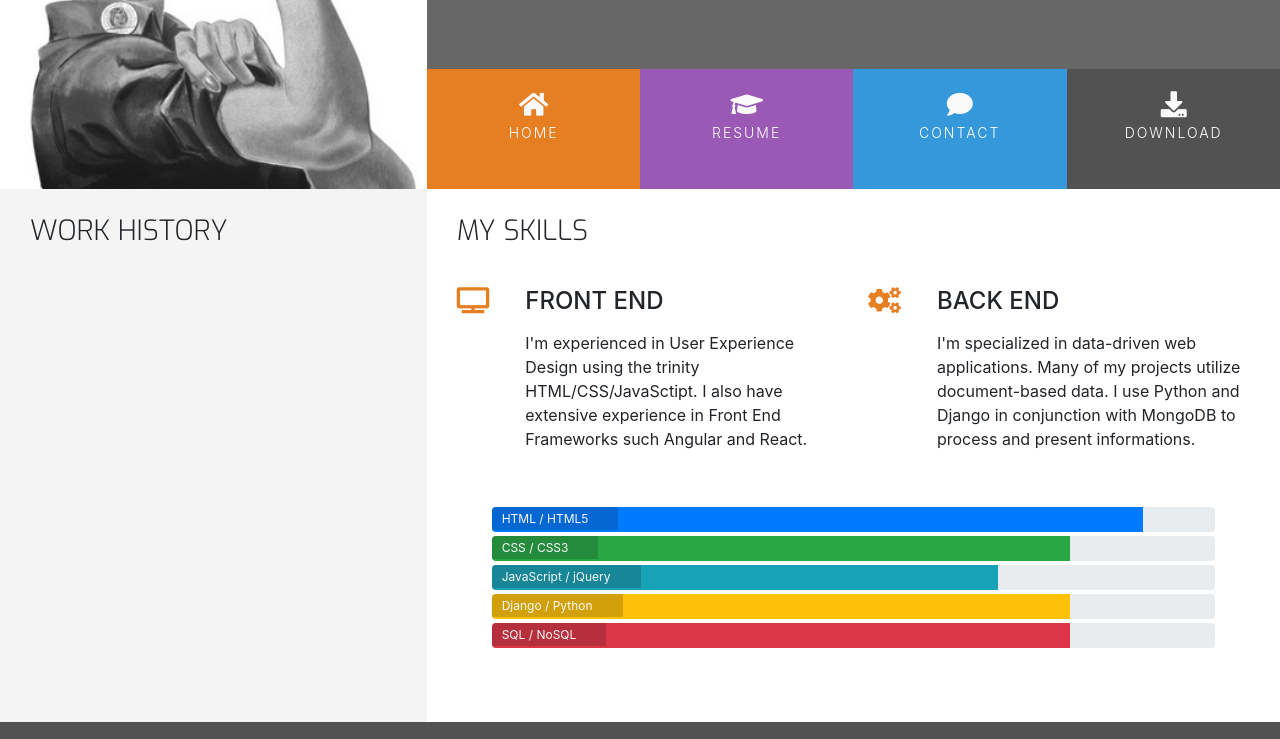
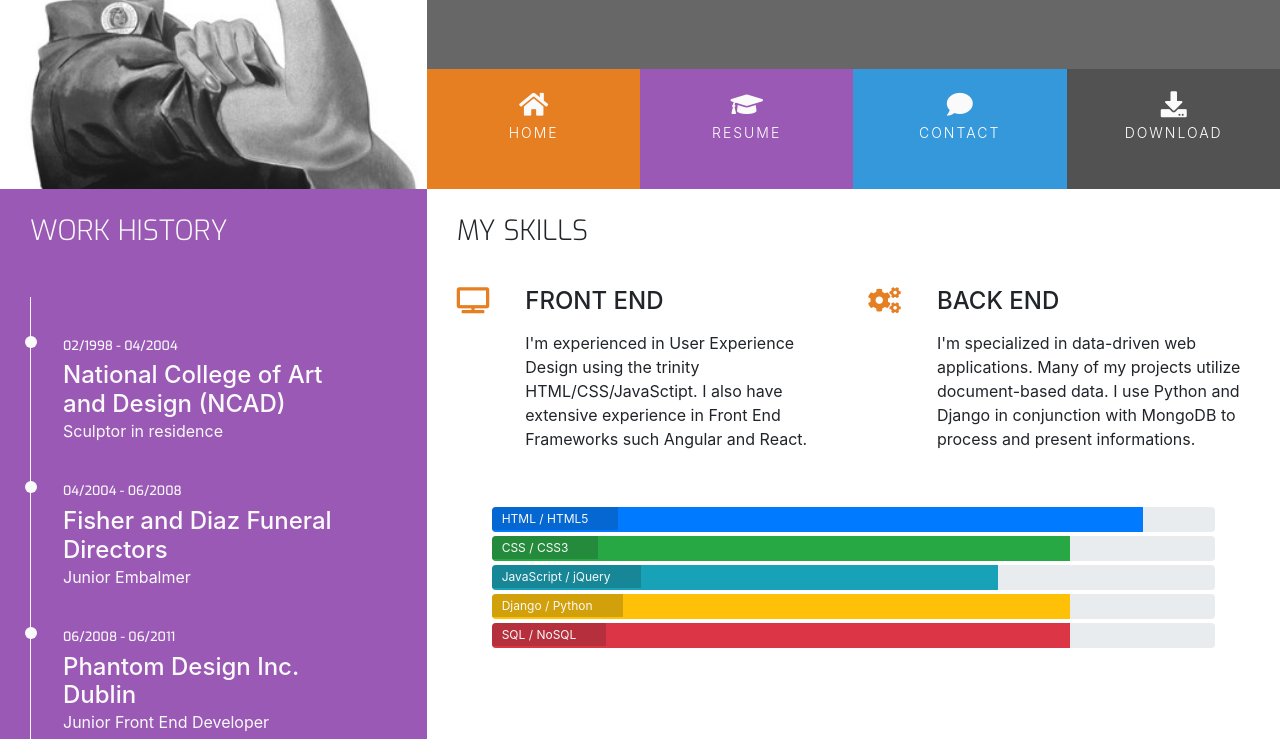
Before and after one commit to IgnazioSotgiu/ucd-resume, a plain HTML site: page resume.html in a window 1280 px wide. Shown: the part 180-919 px from the top of the page. Drawn offline with nearby package versions, Linux system fonts and the light colour scheme.

Commit message:
added resume.html content

```diff
--- a/assets/css/style.css
+++ b/assets/css/style.css
@@ -8,6 +8,9 @@
 }
 .bg-color-personal-info{
     background-color: #f4f4f4;
+}
+.bg-color-work-history{
+    background-color: #9b59b6;
 }
 .ui-menu-color-home{
     background-color: #e67e22;
@@ -46,6 +49,7 @@ h1,h2,h3,h4{
     padding: 0 30px 30px;
     float: none;
 }
+.history-heading ,
 .section-heading{
     font-family: "Exo", sans-serif;
     font-weight: 300;
@@ -237,3 +241,44 @@ footer{
 .progress-section{
     margin: 40px 20px
 }
+/*-------------------------------------------Work history*/
+.history-heading{
+    color: #fafafa;
+    margin-bottom: 50px;
+}
+.timeline-item{
+    padding: 4em 2em 0em 2em;
+    position: relative;
+    color: #fafafa;
+    border-left: 1px solid;
+}
+.timeline-item p{
+    padding: 0;
+    margin: 0;
+}
+.timeline-item:before{
+    content: attr(data-dates);
+    position: absolute;
+    left: 2.5em;
+    top: 3em;
+    display: block;
+    font-family: "Exo" , sans-serif;
+    font-weight: 500;
+    font-size: 0.8em;
+    padding: 0;
+    margin: 0;
+}
+.timeline-item:after{
+    width: 12px;
+    height: 12px;
+    display: block;
+    top: 2.4em;
+    position: absolute;
+    left: -6px;
+    border-radius: 12px;
+    content: "";
+    background-color: #fafafa;
+}
+.history-items{
+    margin-bottom: 30px;
+}
--- a/resume.html
+++ b/resume.html
@@ -51,15 +51,32 @@
 
         </div>
     </header>
-      <section class="container-fluid">
-        <div class="row">
-            <div class="col-md-4 bg-color-personal-info section-column">
+    <section class="container-fluid">
+        <div class="row ">
+            <div class="col-md-4 bg-color-work-history section-column">
                 <div class="row">
                     <div class="col-12">
-                        <h3 class="section-heading uppercase">Work History</h3>
+                        <h3 class="history-heading uppercase">Work History</h3>
                     </div>
                 </div>
-
+                <div class="history-items">
+                    <div class="timeline-item" data-dates="02/1998 - 04/2004">
+                        <h4>National College of Art and Design (NCAD)</h4>
+                        <p>Sculptor in residence</p>
+                    </div>
+                    <div class="timeline-item" data-dates="04/2004 - 06/2008">
+                        <h4>Fisher and Diaz Funeral Directors</h4>
+                        <p>Junior Embalmer</p>
+                    </div>
+                    <div class="timeline-item" data-dates="06/2008 - 06/2011">
+                        <h4>Phantom Design Inc. Dublin</h4>
+                        <p>Junior Front End Developer</p>
+                    </div>
+                    <div class="timeline-item" data-dates="06/2011 - Present">
+                        <h4>Hooli Inc. Silicon Valley, CA, USA</h4>
+                        <p>Full Stack Web Developer</p>
+                    </div>
+                </div>
             </div>
             <div class="col-md-8 bg-color-three-reasons section-column">
                 <div class="row">
@@ -135,9 +152,7 @@
                     </div>
                 </div>
             </div>
-
-        </div>
-
+            </div>
     </section>
     <footer class="container-fluid">
         <div id="footer-details" class="row">
```
Also changed, not shown: index.html (+1 -1 lines).
